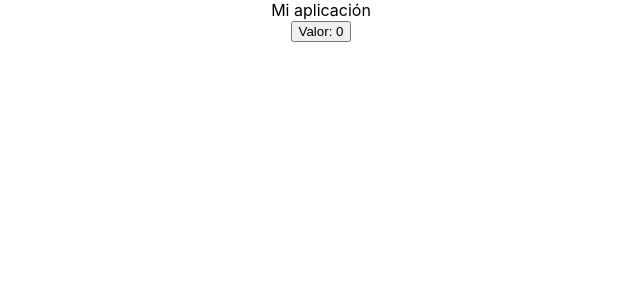
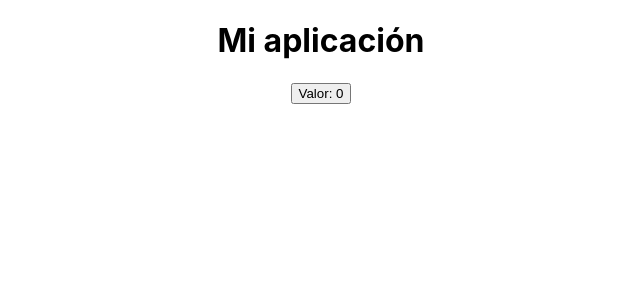
Before and after one commit to gorkavillara/ci-cd-selenium-cypress, a React (Create React App) app: page / in a window 1280 px wide. Shown: the top 300 px of the page, without its empty margins (319-959 px from the left). Built offline with nearby package versions, Linux system fonts and the light colour scheme.

Commit message:
Ejemplo antes de componentes

```diff
--- a/src/App.js
+++ b/src/App.js
@@ -1,10 +1,9 @@
 import "./App.css";
 import Counter from "./components/Counter";
-import Title from "./components/Title";
 
 const App = () => (
   <div className="App">
-    <Title />
+    <h1>Mi aplicación</h1>
     <Counter start={0} />
   </div>
 );
```
